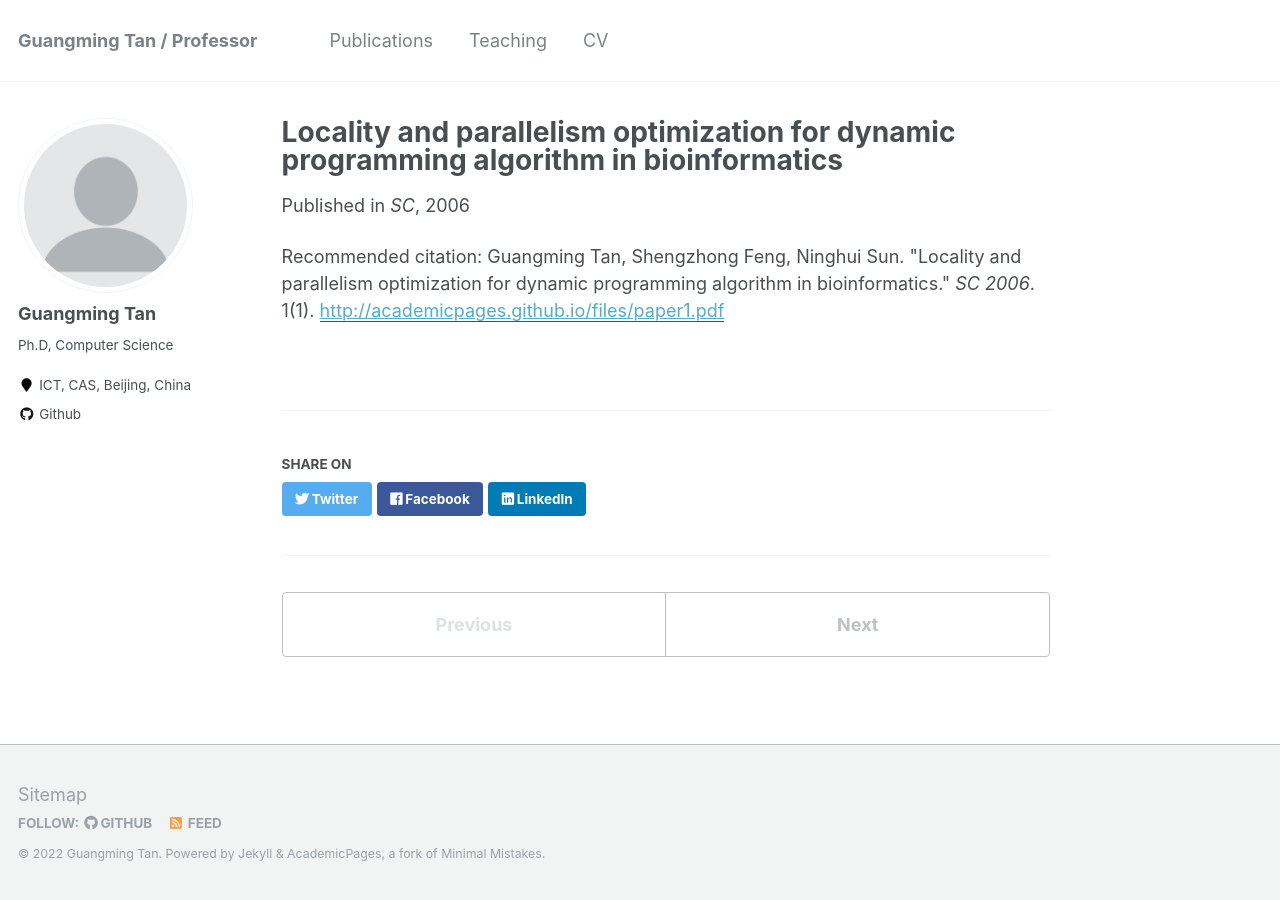
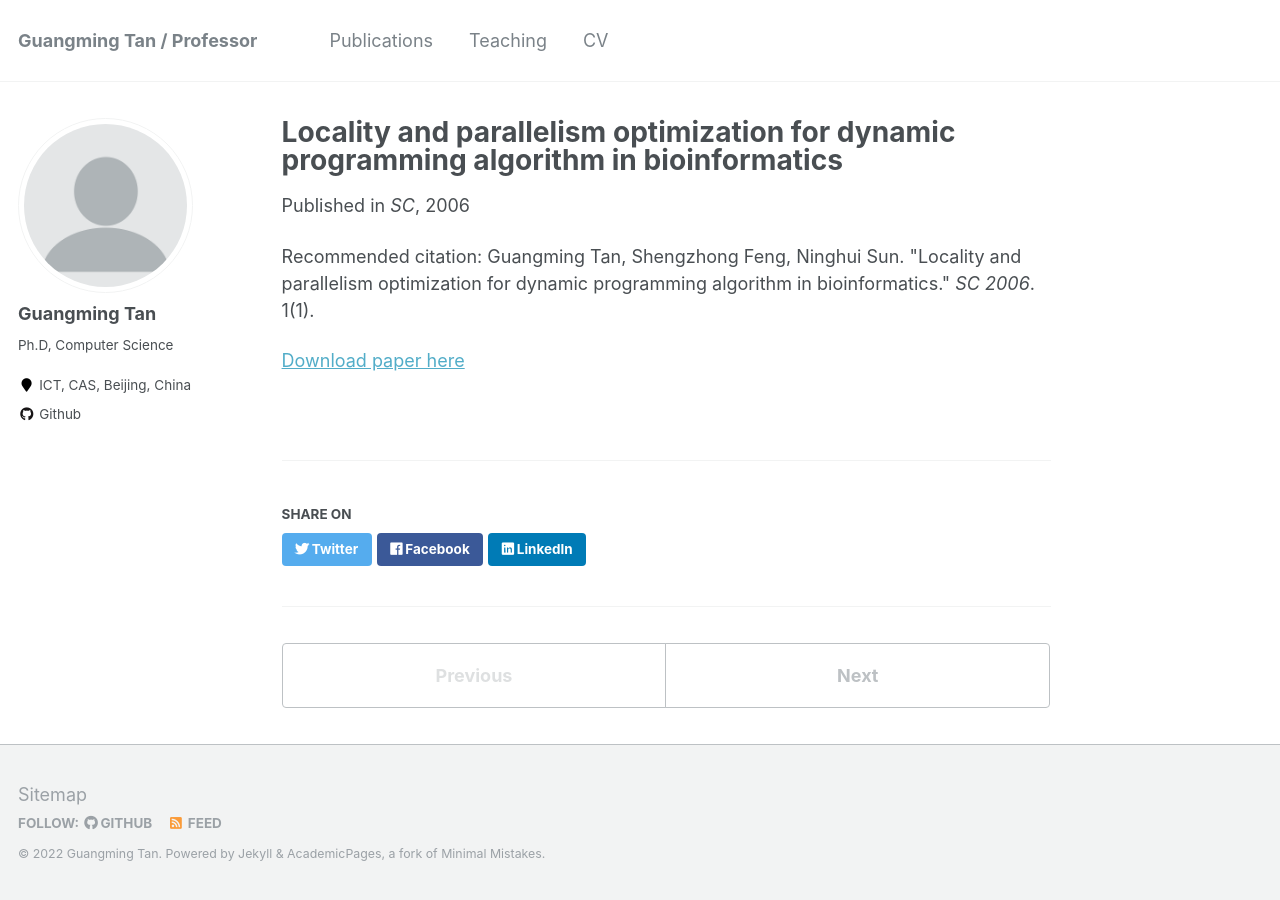
Before and after one commit to TanNiu/TanNiu.github.io, a Jekyll site: the page built from _publications/2006-11-15-SC.md, in a window 1280 px wide. Built offline with Jekyll 4.4.1, drawn with Linux system fonts in a browser that asks for light colours.

Commit message:
side-wide change

```diff
--- a/_publications/2006-11-15-SC.md
+++ b/_publications/2006-11-15-SC.md
@@ -5,6 +5,8 @@ permalink: /publication/2006-11-15-SC
 excerpt:
 date: 2006-11-15
 venue: 'SC'
-paperurl: 'http://academicpages.github.io/files/paper1.pdf'
+paperurl:
 citation: 'Guangming Tan, Shengzhong Feng, Ninghui Sun. &quot;Locality and parallelism optimization for dynamic programming algorithm in bioinformatics.&quot; <i>SC 2006</i>. 1(1).'
 ---
+
+[Download paper here](http://academicpages.github.io/files/paper2.pdf)
```
